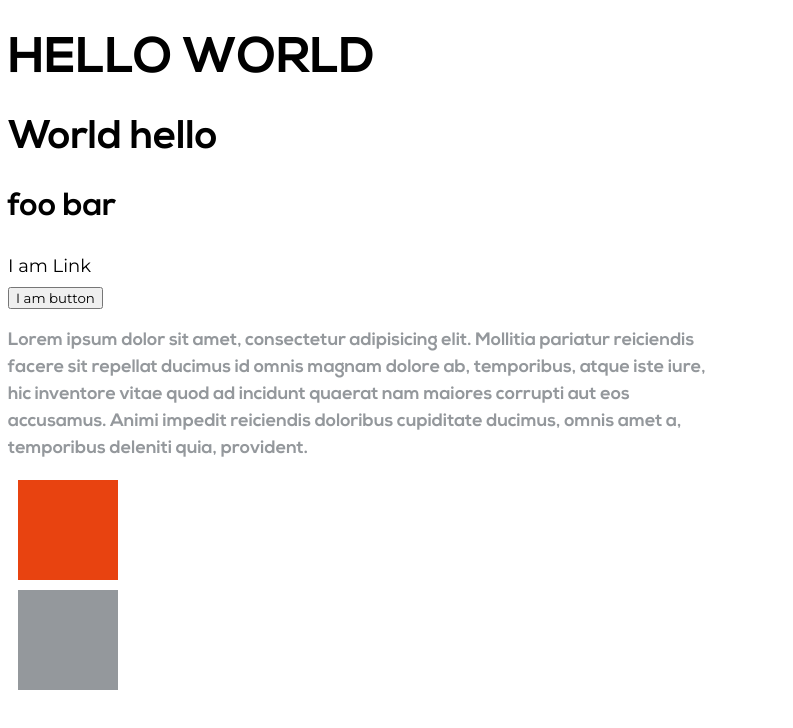
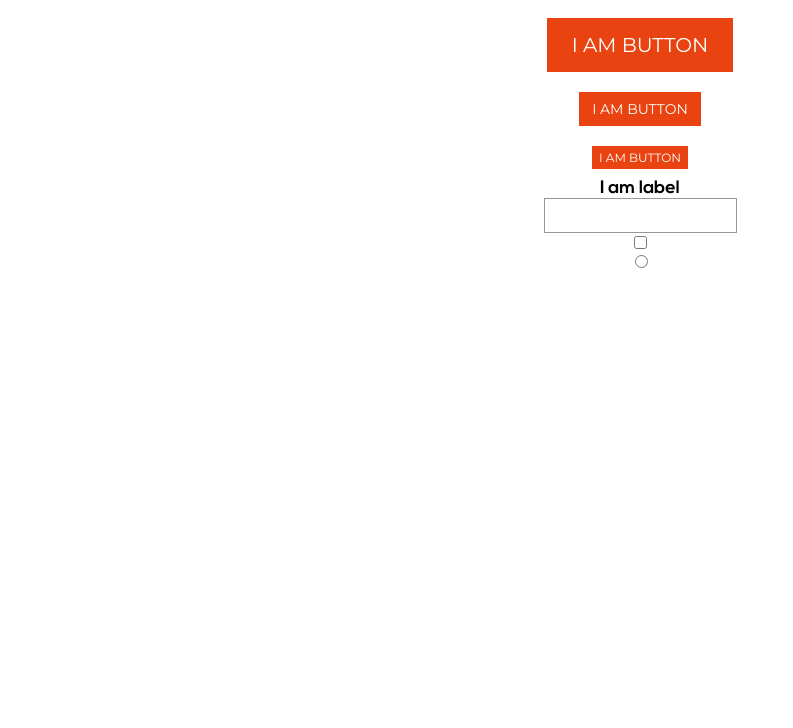
Before and after one commit to embrah/sikboards, a website: page src/jade/index.jade in a window 1280 px wide. Shown: the whole page, without its empty margins (0-793 px from the left). Drawn offline with nearby package versions, Linux system fonts and the light colour scheme; files that its build step writes are made by us from their sources; files whose address does not match are found by name.

Commit message:
Added elements formatting
Added initial button and form formatting

```diff
--- /dev/null
+++ b/src/assets/styles/sass/_elements.sass
@@ -0,0 +1,43 @@
+@import 'variables'
+
+.btn-default
+	background: $orange-500
+	border: none
+	color: #fff
+	cursor: pointer
+	font-size: 2rem
+	padding: 15px 25px
+	text-transform: uppercase
+	transition: .2s all ease-in
+
+	&:hover
+		opacity: .8
+
+	&:focus
+		outline: none
+
+.btn-medium
+	@extend .btn-default
+	font-size: 1.4rem
+	padding: 8px 13px
+
+.btn-small
+	@extend .btn-default
+	font-size: 1.2rem
+	padding: 4px 7px
+
+input[type="text"]
+	border: none
+	border: 1px solid $grey-300
+	color: $black-500
+	font-family: $main-font
+	font-size: 1.8rem
+	padding: 7px 4px
+	text-transform: capitalize
+	transition: .2s all ease-in
+
+
+	&:focus
+		outline: none
+		border-color: $orange-500
+		box-shadow: 0 0 2px 1px transparentize($orange-500,.5)
--- a/src/assets/styles/sass/_variables.sass
+++ b/src/assets/styles/sass/_variables.sass
@@ -7,3 +7,4 @@ $links-font: Montserrat
 $orange-500: #E84310
 $grey-300: #94989C
 $white-500: #FFF
+$black-500: #181818
--- a/src/assets/styles/sass/index-main.sass
+++ b/src/assets/styles/sass/index-main.sass
@@ -1,20 +1,12 @@
 @import 'fonts'
 @import 'variables'
 @import 'typography'
+@import 'elements'
 
+body
+	display: flex
+	flex-flow: column wrap
+	align-items: center
 
-h1,h2,h3
-	font-family: $main-font
-
-a
-	font-family: $links-font
-
-
-div
-	width: 100px
-	height: 100px
-	background: $orange-500
+button
 	margin: 10px
-
-div + div
-	background: $grey-300
--- a/src/jade/index.jade
+++ b/src/jade/index.jade
@@ -6,12 +6,10 @@ head
 	link(rel="stylesheet", href="assets/styles/css/index-main.css")
 	title sikboards
 body
-	h1 HELLO WORLD
-	h2 World hello
-	h3 foo bar
-	a(href="#") I am Link
-	br
-	button(style="margin-top:10px") I am button
-	p(style="max-width:700px")  Lorem ipsum dolor sit amet, consectetur adipisicing elit. Mollitia pariatur reiciendis facere sit repellat ducimus id omnis magnam dolore ab, temporibus, atque iste iure, hic inventore vitae quod ad incidunt quaerat nam maiores corrupti aut eos accusamus. Animi impedit reiciendis doloribus cupiditate ducimus, omnis amet a, temporibus deleniti quia, provident.
-	div
-	div
+	button.btn-default i am button
+	button.btn-medium i am button
+	button.btn-small i am button
+	label(for="foo") I am label
+	input(type="text", name="foo" id="foo")
+	input(type="checkbox")
+	input(type="radio", name="")
```
Also changed, not shown: src/assets/styles/css/index-main.css, src/index.html.
